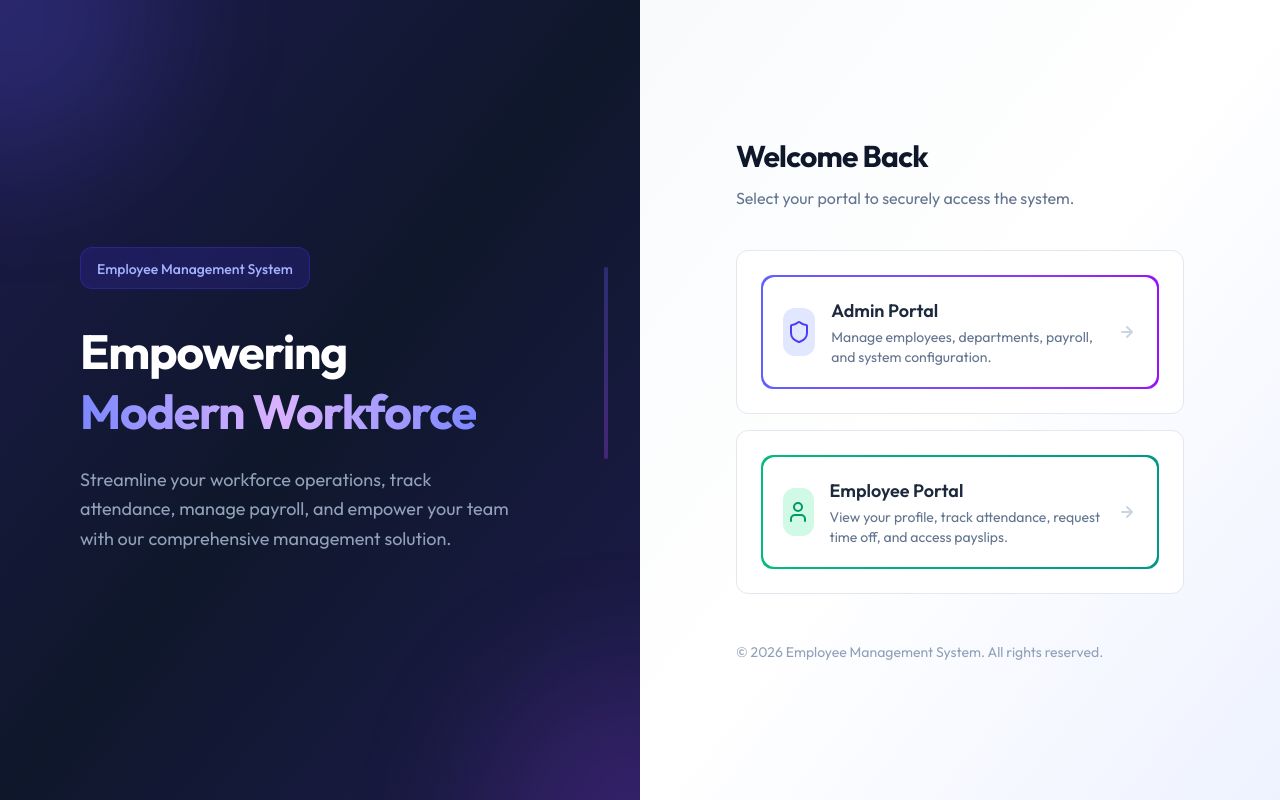
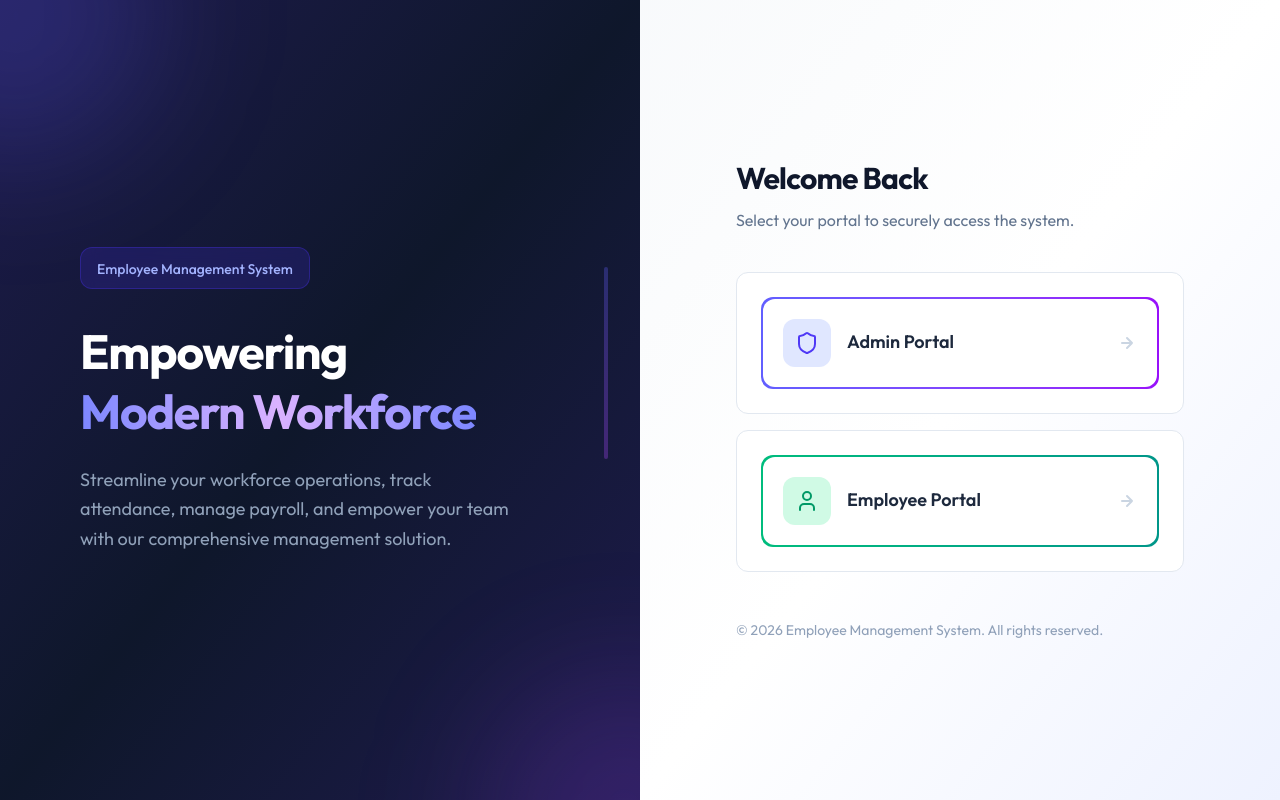
Before and after one commit to tahmidalvee6/Employee-Management-System, a React (Vite) app in the folder client/: page /login in a window 1280 px wide. Built offline with nearby package versions, Linux system fonts and the light colour scheme.

Commit message:
change login ui

```diff
--- a/client/src/pages/LoginLanding.jsx
+++ b/client/src/pages/LoginLanding.jsx
@@ -13,7 +13,7 @@ const LoginLanding = () => {
         {
             to: "/login/admin",
             title: "Admin Portal",
-            desciption: "Manage employees, departments, payroll, and system configuration.",
+            desciption: "",
             icon: ShieldIcon,
             color: "from-indigo-500 to-purple-600",
             iconBg: "bg-indigo-100 text-indigo-600",
@@ -21,7 +21,7 @@ const LoginLanding = () => {
         {
             to: "/login/employee",
             title: "Employee Portal",
-            desciption: "View your profile, track attendance, request time off, and access payslips.",
+            desciption: "",
             icon: UserIcon,
             color: "from-emerald-500 to-teal-600",
             iconBg: "bg-emerald-100 text-emerald-600",
```
Also changed, not shown: 1 other file (tests, documents, lock files or other folders).
